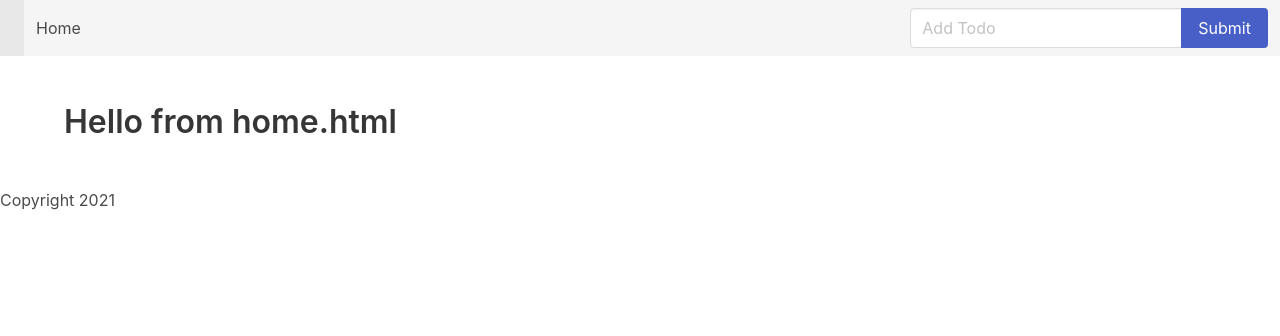
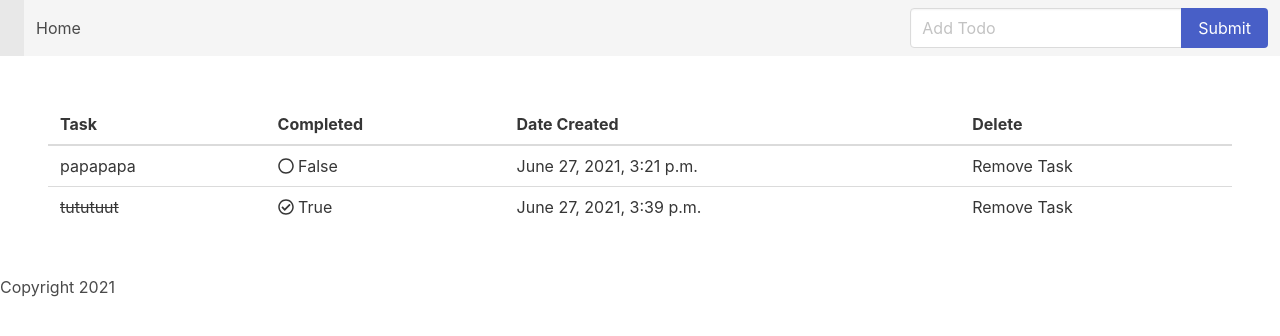
Before and after one commit to Andreea-Paul/todo, a Django app: page /home in a window 1280 px wide. Shown: the top 336 px of the page. Run offline with Django 3.2, Linux system fonts and the light colour scheme; data comes from the database, SQL or seed files in the repository; both versions use the stored data as it was after the commit; some libraries are stand-ins or nearby versions.

Commit message:
The Frame

```diff
--- a/todoapp/templates/home.html
+++ b/todoapp/templates/home.html
@@ -31,11 +31,41 @@
         </div>
     </div>
 </nav>
-    <section class="section">
-        <div class="container">
-            <h1 class="title">
-                Hello from home.html
-            </h1>
-        </div>
-    </section>
+<section class="section">
+    <table class="table is-hoverable is-fullwidth">
+        <thead>
+        <tr>
+            <th>Task</th>
+            <th>Completed</th>
+            <th>Date Created</th>
+            <th>Delete</th>
+        </tr>
+        </thead>
+        {% for todo in todos %}
+            <tr>
+                <td>
+                    {% if todo.completed == True %}
+                        <span style="text-decoration: line-through">{{ todo.task }}</span>
+                    {% else %}
+                        {{ todo.task }}
+                    {% endif %}
+                </td>
+                <td>
+                    {% if todo.completed == True %}
+                        <i class="far fa-check-circle"></i> {{ todo.completed }}
+                    {% else %}
+                        <i class="far fa-circle"></i> {{ todo.completed }}
+                    {% endif %}
+                </td>
+                <td>
+                    {{ todo.created}}
+                </td>
+
+                <td>
+                    Remove Task
+                </td>
+            </tr>
+        {% endfor %}
+    </table>
+</section>
 {% endblock %}
--- a/todoapp/views.py
+++ b/todoapp/views.py
@@ -1,5 +1,7 @@
 from django.shortcuts import render
+from .models import Todo
 
 # Create your views here.
 def home(request):
-    return render(request, 'home.html', {})
+    todos = Todo.objects.all()
+    return render(request, 'home.html', {'todos': todos})
```
Also changed, not shown: db.sqlite3.
